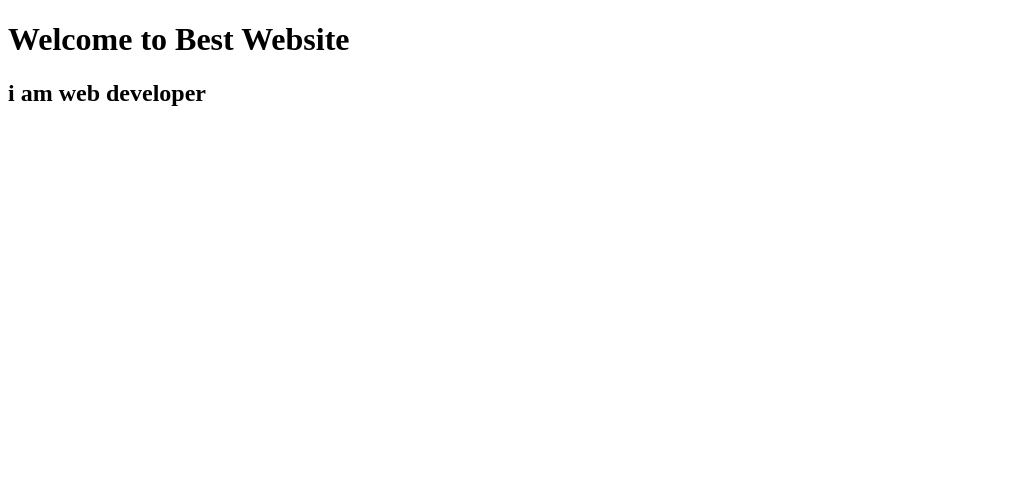
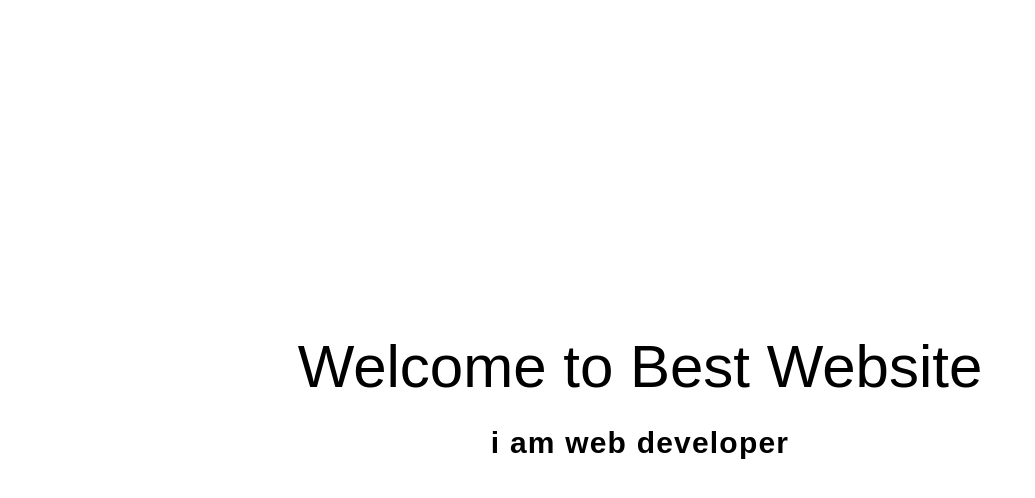
Before and after one commit to Kamlesh-62/bestWebsite, a plain HTML site: page index.html in a window 1280 px wide. Shown: the whole page, without its empty margins (0-1035 px from the left). Drawn offline with Linux system fonts and the light colour scheme.

Commit message:
added styles

```diff
--- a/index.html
+++ b/index.html
@@ -4,6 +4,7 @@
     <meta charset="UTF-8">
     <meta http-equiv="X-UA-Compatible" content="IE=edge">
     <meta name="viewport" content="width=device-width, initial-scale=1.0">
+    <link rel="stylesheet" href="./styles.css">
     <title>Best website</title>
 </head>
 <body>
--- /dev/null
+++ b/styles.css
@@ -0,0 +1,23 @@
+html {
+  font-size: 125%;
+  font-family: sans-serif;
+}
+
+body {
+  min-height: 100vh;
+  display: flex;
+  flex-direction: column;
+  align-items: center;
+  justify-content: center;
+}
+
+h1 {
+  font-size: 3rem;
+  font-weight: 100;
+  margin: 0;
+}
+
+h2 {
+  letter-spacing: 1.2px;
+  text-transform: lowercase;
+}
```
